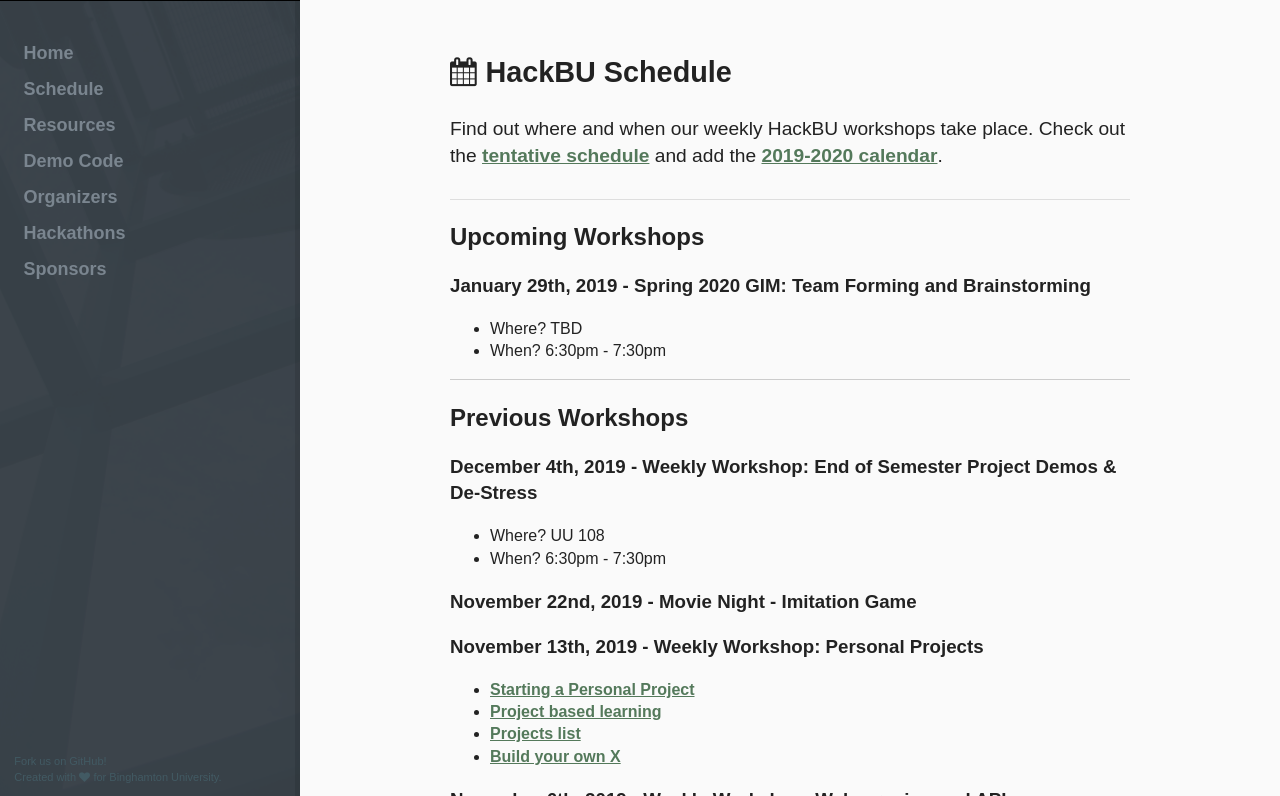
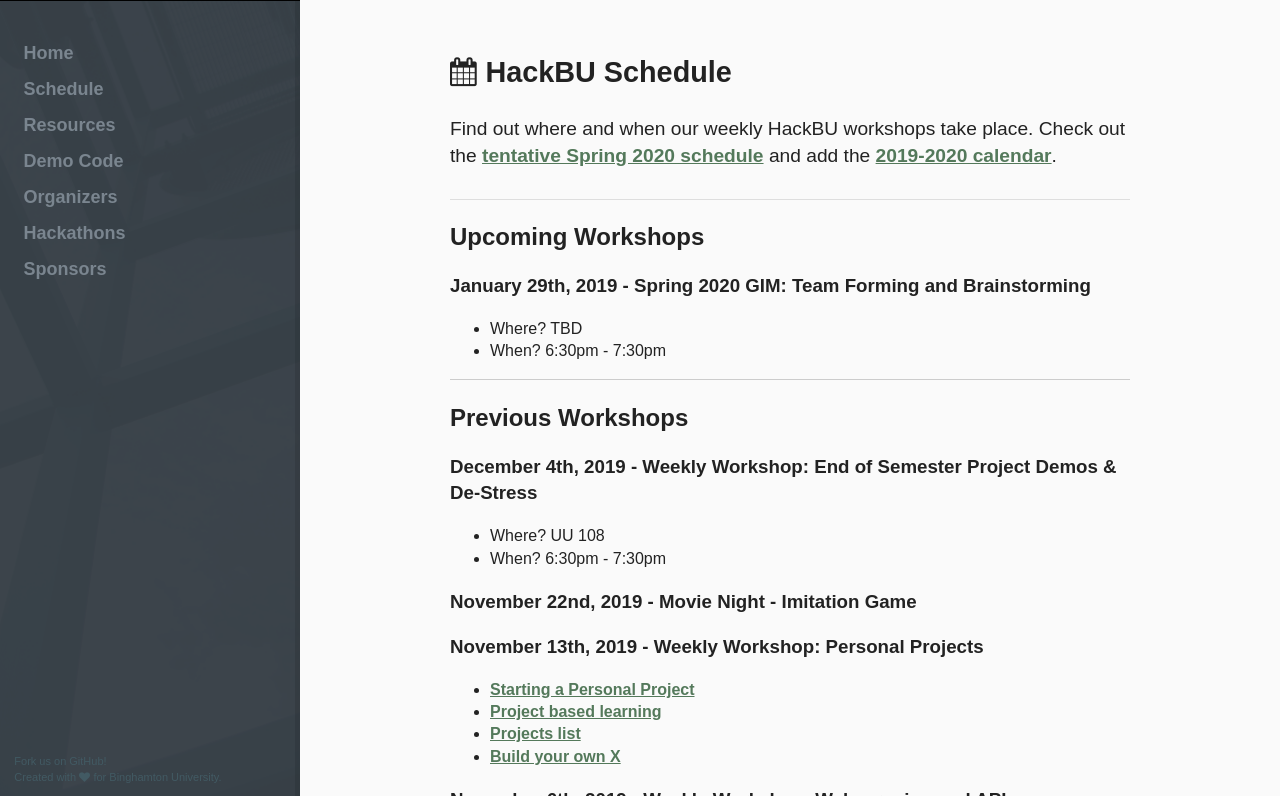
Before and after one commit to hackbinghamton/hackbinghamton.github.io, a Jekyll site: the page built from schedule/index.html, in a window 1280 px wide and 900 px high, cut to the strip 104-900 px from the top of the window. Built offline with Jekyll 4.4.1, drawn with Linux system fonts in a browser that asks for light colours.

Commit message:
Updat schedue

```diff
--- a/schedule/index.html
+++ b/schedule/index.html
@@ -6,7 +6,7 @@ description: Find out where and when our weekly HackBU workshops take place
 
 <div class="article article-introduction">
     <h2><i class="fa fa-calendar"></i>HackBU Schedule</h2>
-	<p>Find out where and when our weekly HackBU workshops take place. Check out the <a href="https://docs.google.com/spreadsheets/d/171UMVQsbL7_Dmp_Nngxn7VcYaq_Nuerf2sjMHddhqGg/edit?usp=sharing">tentative schedule</a> and add the <a href="https://calendar.google.com/calendar/r?cid=YmluZ2hhbXRvbi5lZHVfa3VpZzFnbXNibXU5czZhbGY0aDEzaDhuNm9AZ3JvdXAuY2FsZW5kYXIuZ29vZ2xlLmNvbQ">2019-2020 calendar</a>. </p>
+	<p>Find out where and when our weekly HackBU workshops take place. Check out the <a href="https://docs.google.com/spreadsheets/d/1zmOsF-cjK4nM38cQ-fCQk6Gjm-pI4b_n3yJc0leoHrs/edit?usp=sharing">tentative Spring 2020 schedule</a> and add the <a href="https://calendar.google.com/calendar/r?cid=YmluZ2hhbXRvbi5lZHVfa3VpZzFnbXNibXU5czZhbGY0aDEzaDhuNm9AZ3JvdXAuY2FsZW5kYXIuZ29vZ2xlLmNvbQ">2019-2020 calendar</a>. </p>
 </div>
 <h2> Upcoming Workshops </h2>
     <h3> January 29th, 2019 - Spring 2020 GIM: Team Forming and Brainstorming </h3>
```
